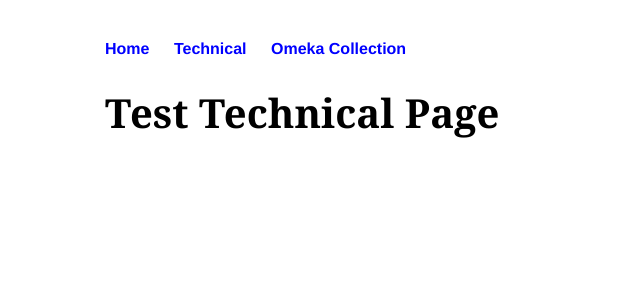
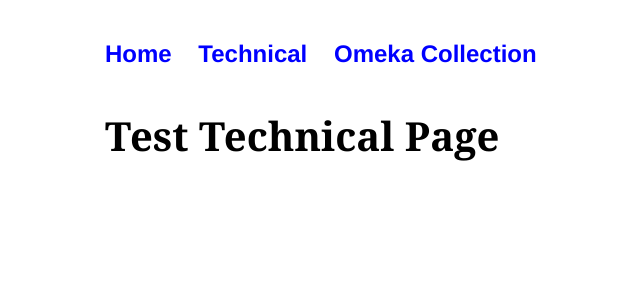
Before and after one commit to rooneypower/rooneypower.github.io, a Jekyll site: the page sbct/technical.html, which Jekyll copies as it is, in a window 1280 px wide. Shown: the top 300 px of the page, without its empty margins (87-727 px from the left). Built offline with Jekyll 4.4.1, drawn with Linux system fonts in a browser that asks for light colours.

Commit message:
Add files via upload

```diff
--- a/sbct/css/sbct.css
+++ b/sbct/css/sbct.css
@@ -14,6 +14,13 @@ nav ul, footer ul {
 nav ul li, footer ul li {
     display: inline;
     margin-right: 20px;
+}
+ul {
+    margin: 20px auto 40px;
+    font-size: 1.5em;
+}
+li {
+    list-style: none;
 }
 a {
     text-decoration: none;
```
